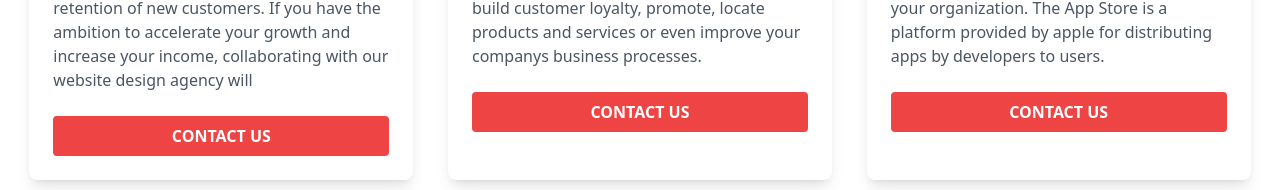
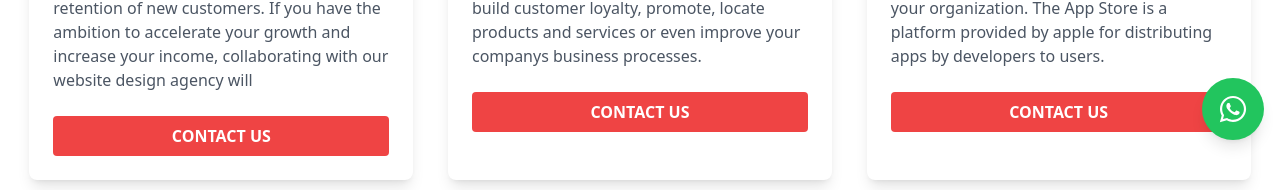
Before and after one commit to paragoncodings/paragon-official-site, a React (Vite) app in the folder paragoncodings/: page / in a window 1280 px wide. Shown: the part 564-754 px from the top of the page. Built offline with nearby package versions, Linux system fonts and the light colour scheme.

Commit message:
WhatsAppButton

```diff
--- a/paragoncodings/package.json
+++ b/paragoncodings/package.json
@@ -14,7 +14,8 @@
     "react-dom": "^18.3.1",
     "react-icons": "^5.3.0",
     "react-router": "^6.27.0",
-    "react-router-dom": "^6.27.0"
+    "react-router-dom": "^6.27.0",
+    "react-scroll-to-top": "^3.0.0"
   },
   "devDependencies": {
     "@eslint/js": "^9.13.0",
--- a/paragoncodings/src/App.jsx
+++ b/paragoncodings/src/App.jsx
@@ -1,15 +1,35 @@
 import React from 'react';
 import { BrowserRouter as Router, Routes, Route } from 'react-router-dom';
 import Home from './Component/Pages/Home/home';
-
+import WhatsAppButton from './Component/Pages/Home/WhatsAppButton';
+import ScrollToTop from "react-scroll-to-top";
+import { FaArrowUp } from 'react-icons/fa';
 
 function App() {
   return (
     <Router>
       <Routes>
         <Route path="/" element={<Home />} />
+      </Routes>
 
-      </Routes>
+  {/* ScrollToTop button */}
+      <ScrollToTop
+        smooth
+        component={<FaArrowUp />}
+        style={{
+          backgroundColor: "#C32735",
+          color: "white",
+          borderRadius: "50%",
+          padding: "10px",
+          boxShadow: "0px 4px 10px rgba(0, 0, 0, 0.3)",
+          border: "2px solid white",
+          transition: "transform 0.3s ease",
+        }}
+        className="hover:scale-110"
+      />
+
+      {/* WhatsApp Button */}
+      <WhatsAppButton />
     </Router>
   );
 }
--- /dev/null
+++ b/paragoncodings/src/Component/Pages/Home/WhatsAppButton.jsx
@@ -0,0 +1,22 @@
+import React from 'react';
+import { FaWhatsapp } from 'react-icons/fa';
+
+const WhatsAppButton = () => {
+  const handleWhatsAppClick = () => {
+    const phoneNumber = '+923060711693';
+    const message = "Hello, I would like to chat!";
+    const url = `https://wa.me/${phoneNumber}?text=${encodeURIComponent(message)}`;
+    window.open(url, '_blank');
+  };
+
+  return (
+    <div
+      className="fixed bottom-24  z-50 right-4 bg-green-500 text-white p-4 rounded-full shadow-lg cursor-pointer hover:bg-green-600 transition-all"
+      onClick={handleWhatsAppClick}
+    >
+      <FaWhatsapp size={30} />
+    </div>
+  );
+};
+
+export default WhatsAppButton;
```
Also changed, not shown: 1 other file (tests, documents, lock files or other folders).
